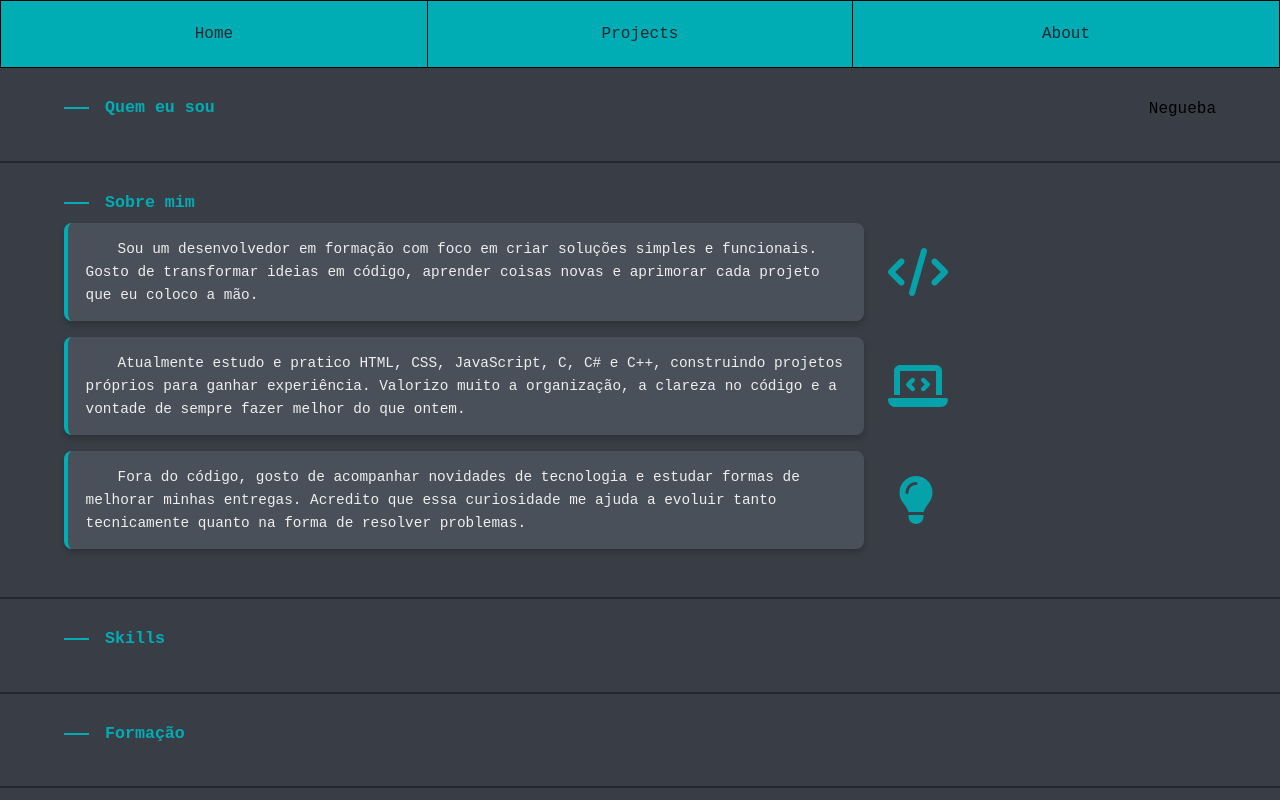
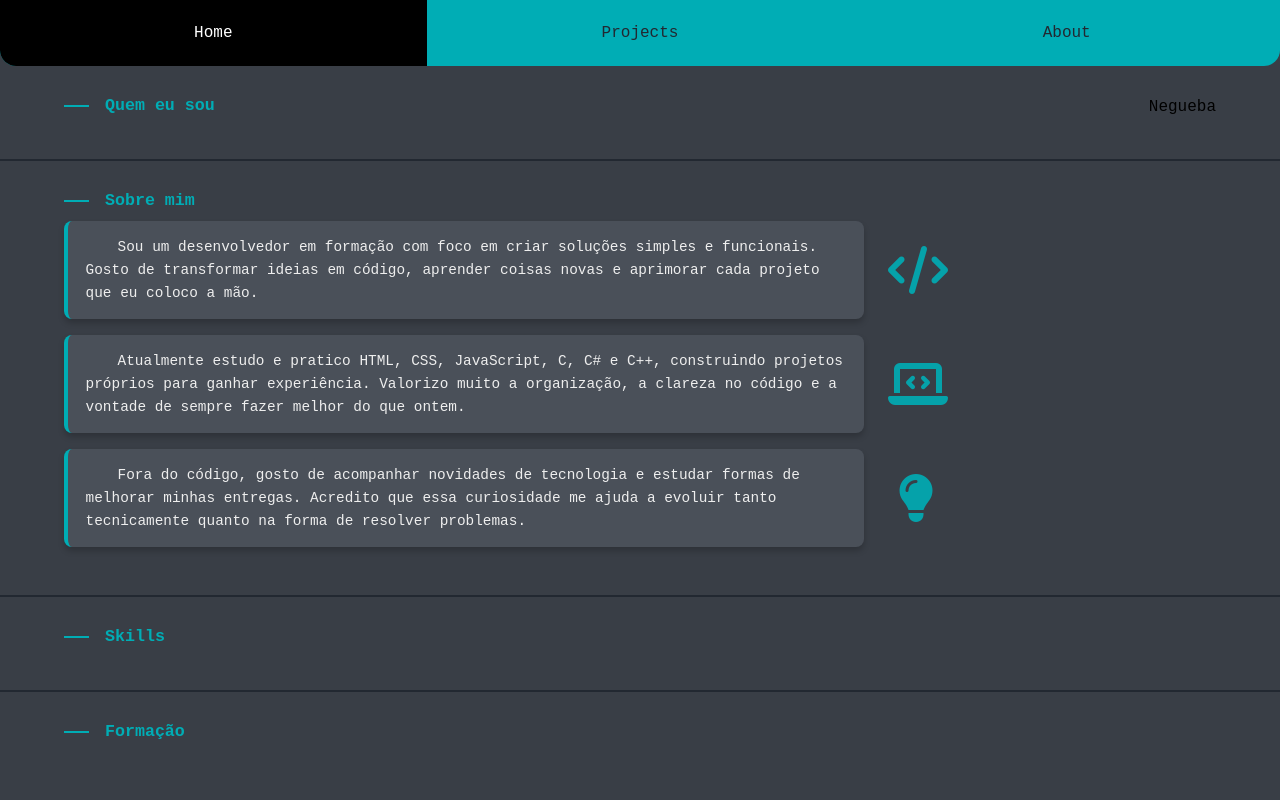
Before and after one commit to MateusMunhoz/portfolioOnline, a website: page about.html in a window 1280 px wide. Shown: the top 800 px of the page. Drawn offline with Linux system fonts and the light colour scheme.

Commit message:
Alterações na pagina de about

```diff
--- a/styleMain.css
+++ b/styleMain.css
@@ -10,17 +10,20 @@
     display: flex;
     margin: 0;
     padding: 0;
+    background-color: #393E46;
 
 }
 
 .titleNav {
     margin: 0;
     padding: 0;
+
 }
 
 .bodyNav {
     margin: 0;
     padding: 0;
+
 }
 
 .navBarHor {
@@ -30,8 +33,9 @@
     display: flex;
     justify-content: space-between;
     width: 100vw;
-    border: black solid 1px;
     background-color: #00ADB5;
+    border-radius: 0 0 1rem 1rem;
+    overflow: hidden;
 
 }
 
@@ -56,15 +60,16 @@ a:visited {
     transition-duration: 0.5s;
 }
 
+
 .navBarHor li {
     float: left;
     width: 33.33%;
     text-align: center;
+
 }
 
-.navBarHor li:nth-child(2) {
-    border-left: black solid 1px;
-    border-right: black solid 1px;
+.navBarHor li:nth-child(1) {
+    border-radius: 0 0 0 5rem ;
 }
 
 .conteudo {
@@ -287,7 +292,6 @@ a:visited {
 
 .formacao{
     padding: 2rem 4rem;
-    border-bottom: 0.15rem solid #222831;
 }
 
 .formacao p{
```
Also changed, not shown: 1 other file.
